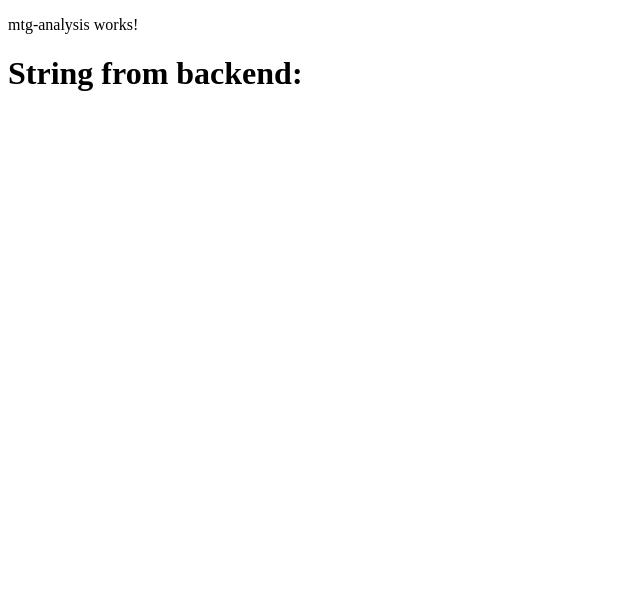
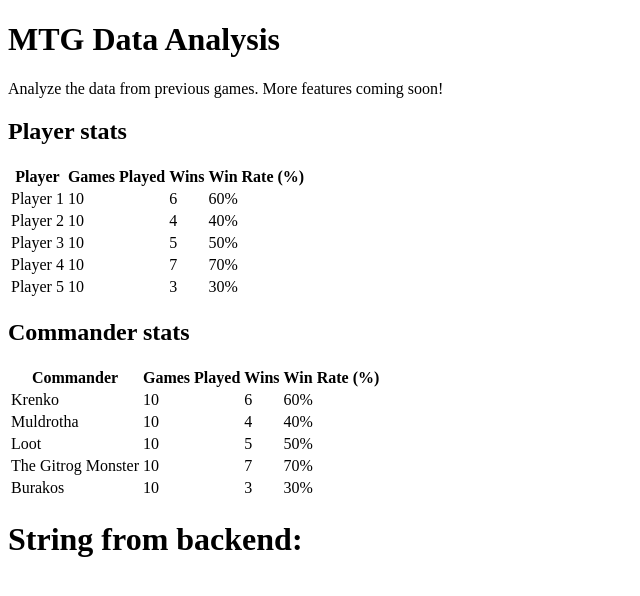
Before and after one commit to VictorFrank/cv, an Angular app in the folder frontend-angular/: page /mtgAnalysis in a window 1280 px wide. Shown: the top 596 px of the page, without its empty margins (0-640 px from the left). Built offline with nearby package versions, Linux system fonts and the light colour scheme; no server answers.

Commit message:
Adds mock data for analysis page

```diff
--- a/frontend-angular/src/app/mtg-analysis/mtg-analysis.component.html
+++ b/frontend-angular/src/app/mtg-analysis/mtg-analysis.component.html
@@ -1,3 +1,48 @@
-<p>mtg-analysis works!</p>
+<div class="background">
+    <div class="headline">
+        <h1>MTG Data Analysis</h1>
+        <p>Analyze the data from previous games. More features coming soon!</p>
+    </div>
+    <div class="data-table">
+        <h2>Player stats</h2>
+        <table>
+            <thead>
+                <tr>
+                    <th>Player</th>
+                    <th>Games Played</th>
+                    <th>Wins</th>
+                    <th>Win Rate (%)</th>
+                </tr>
+            </thead>
+            <tbody>
+                <tr *ngFor="let player of mockPlayerStats">
+                    <td>{{ player.name }}</td>
+                    <td>{{ player.gamesPlayed }}</td>
+                    <td>{{ player.wins }}</td>
+                    <td>{{ player.winRate }}</td>
+                </tr>
+            </tbody>
+        </table>
+        <h2>Commander stats</h2>
+        <table>
+            <thead>
+            <tr>
+                <th>Commander</th>
+                <th>Games Played</th>
+                <th>Wins</th>
+                <th>Win Rate (%)</th>
+            </tr>
+            </thead>
+            <tbody>
+            <tr *ngFor="let commander of mockCommanderStats">
+                <td>{{ commander.name }}</td>
+                <td>{{ commander.gamesPlayed }}</td>
+                <td>{{ commander.wins }}</td>
+                <td>{{ commander.winRate }}</td>
+            </tr>
+            </tbody>
+        </table>
+    </div>
+</div>
 
 <h1>String from backend: {{stringData}}</h1>
--- a/frontend-angular/src/app/mtg-analysis/mtg-analysis.component.ts
+++ b/frontend-angular/src/app/mtg-analysis/mtg-analysis.component.ts
@@ -1,10 +1,11 @@
 import { Component, OnInit } from '@angular/core';
 import {HttpClient} from "@angular/common/http";
+import {NgForOf} from "@angular/common";
 
 @Component({
   selector: 'app-mtg-analysis',
   standalone: true,
-  imports: [],
+  imports: [ NgForOf ],
   templateUrl: './mtg-analysis.component.html',
   styleUrl: './mtg-analysis.component.css'
 })
@@ -13,6 +14,22 @@
     constructor(private http: HttpClient) {}
 
     stringData: string = ""
+
+    mockPlayerStats = [
+        { name: 'Player 1', gamesPlayed: 10, wins: 6, losses: 4, winRate: '60%' },
+        { name: 'Player 2', gamesPlayed: 10, wins: 4, losses: 6, winRate: '40%' },
+        { name: 'Player 3', gamesPlayed: 10, wins: 5, losses: 5, winRate: '50%' },
+        { name: 'Player 4', gamesPlayed: 10, wins: 7, losses: 3, winRate: '70%' },
+        { name: 'Player 5', gamesPlayed: 10, wins: 3, losses: 7, winRate: '30%' }
+    ]
+
+    mockCommanderStats = [
+        { name: 'Krenko', gamesPlayed: 10, wins: 6, losses: 4, winRate: '60%' },
+        { name: 'Muldrotha', gamesPlayed: 10, wins: 4, losses: 6, winRate: '40%' },
+        { name: 'Loot', gamesPlayed: 10, wins: 5, losses: 5, winRate: '50%' },
+        { name: 'The Gitrog Monster', gamesPlayed: 10, wins: 7, losses: 3, winRate: '70%' },
+        { name: 'Burakos', gamesPlayed: 10, wins: 3, losses: 7, winRate: '30%' }
+    ]
 
     ngOnInit(): void {
         console.log("ngOnInit called")
```
